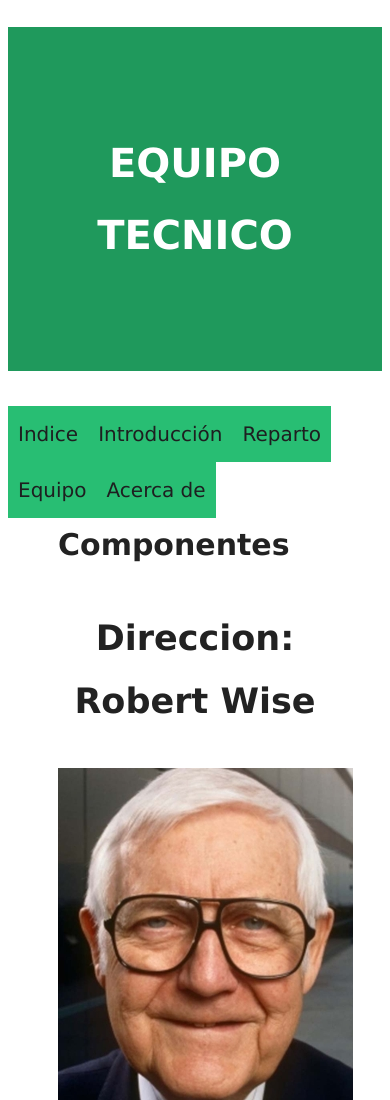
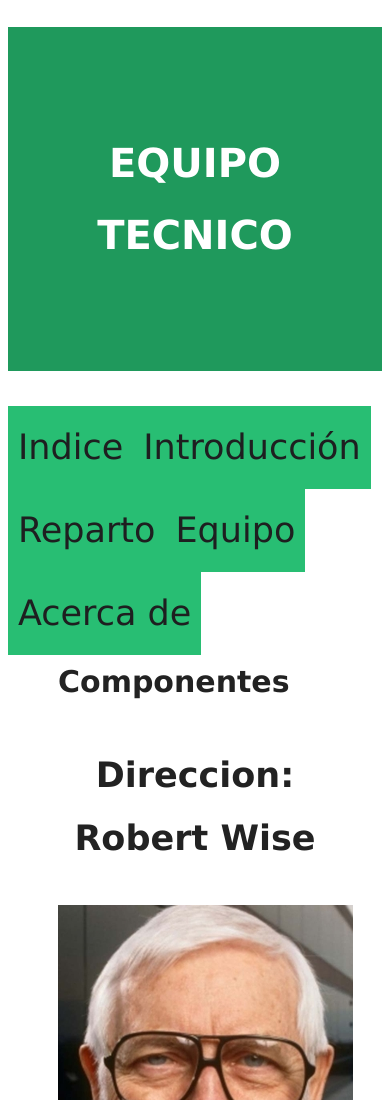
Before and after one commit to UO270157/practica1-sew, a plain HTML site: page equipo.html in a window 390 px wide. Shown: the top 1100 px of the page. Drawn offline with Linux system fonts and the light colour scheme.

Commit message:
Ficheros practica

```diff
--- a/estilo2.css
+++ b/estilo2.css
@@ -89,7 +89,9 @@ video{
 @media only screen and (max-width: 600px) {
     body {
         font-size: 35px;
-
+    }
+    a{
+        font-size: 35px;
     }
     table {
         width:95%;
```
